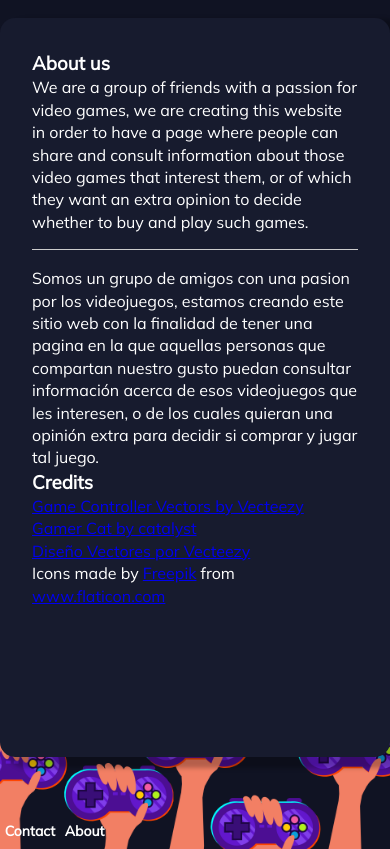
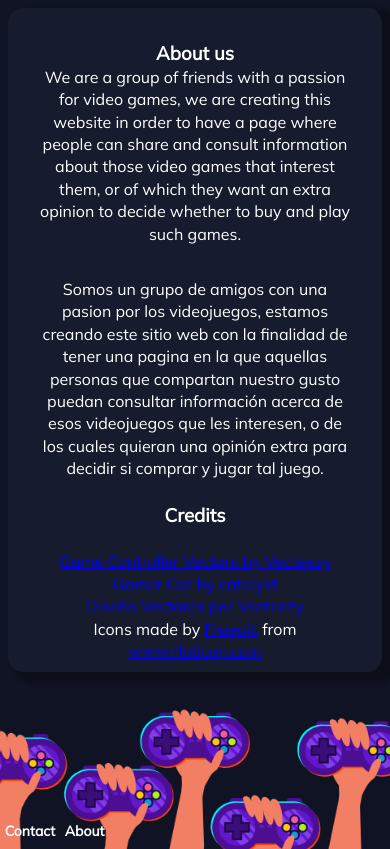
Before and after one commit to lastra-dev/games-cryteria, a PHP site: page /about in a window 390 px wide. Shown: the part 74-923 px from the top of the page. Run offline with PHP 8.4, Linux system fonts and the light colour scheme.

Commit message:
Fix about sizes

```diff
--- a/models/article_data.php
+++ b/models/article_data.php
@@ -12,6 +12,7 @@ class Article_data
     $this->article1->keywords = "Super Mario 64, Metal Slug, Contra, Mega-Man, Street Figter, Game Blog, Blog de Juegos";
     $this->article1->author = "Eduardo Daniel Hernández Flores";
     $this->article1->body = "
+<br>
 <p>En muchos de nosotros los juegos forman una parte de nuestras vidas, incluso
 muchos de nosotros recordamos algunos juegos con gran nostalgia, ya que posiblemente
  fue nuestro primer juego o uno de los primeros los cuales nos lleno que horas y
@@ -57,6 +58,7 @@ uno lo recordara con gran nostalgia, un titulo que te entregaba horas incontable
     $this->article2->description = "Los videojuegos ya no son solo un método de entretenimiento, han evolucionado y ahora existen en distintas áreas.";
     $this->article2->keywords = "Educación, Psicología, Ambientes Empresariales, Arquitectura, videojuegos, games blog, rating";
     $this->article2->body = "
+<br>
 <p>“Un videojuego es una aplicación interactiva orientada al entretenimiento
  que a través de ciertos mandos o controles permite simular experiencias en la
  pantalla de un televisor, un ordenador u otro dispositivo electrónico.”</p>
--- a/public/css/about.css
+++ b/public/css/about.css
@@ -7,16 +7,19 @@ body {
 }
 
 .about-main-section {
+  padding: 2vw;
+}
+
+.shadow-chart {
   display: flex;
   flex-direction: column;
-  justify-content: space-between;
-  align-items: center;
+  overflow-y: scroll;
+  height: 80vh;
 }
 
-.about-main-section .shadow-chart {
-  margin-top: 2vh;
-  display: flex;
-  flex-direction: column;
-  height: 80vh;
-  overflow-y: scroll;
-}
+@media screen and (max-width: 768px) {
+  .shadow-chart {
+    align-items: center;
+    height: 72vh;
+    text-align: center;
+  }
--- a/views/about/index.php
+++ b/views/about/index.php
@@ -36,7 +36,9 @@
           información acerca de esos videojuegos que les interesen, o de los cuales
           quieran una opinión extra para decidir si comprar y jugar tal juego.
         </p>
+        <br>
         <h3>Credits</h3>
+        <br>
         <a href='https://www.vecteezy.com/free-vector/game-controller'>Game Controller Vectors by Vecteezy</a>
         <a href="https://dribbble.com/shots/6898510-Cat-Gaming">Gamer Cat by catalyst</a>
         <a href="https://es.vecteezy.com/vectores-gratis/dise%C3%B1o">Diseño Vectores por Vecteezy</a>
--- a/views/article/index.php
+++ b/views/article/index.php
@@ -22,8 +22,8 @@
   <section id="container">
     <div class="article-main-section main">
       <div class="shadow-chart ">
-        <h1><?php echo $this->data->title ?></h1>
-        <div>
+        <h1 class="art-title"><?php echo $this->data->title ?></h1>
+        <div class="art-body">
           <?php
           echo $this->data->body
           ?>
```
Also changed, not shown: public/css/article.css (+8 -0 lines).
